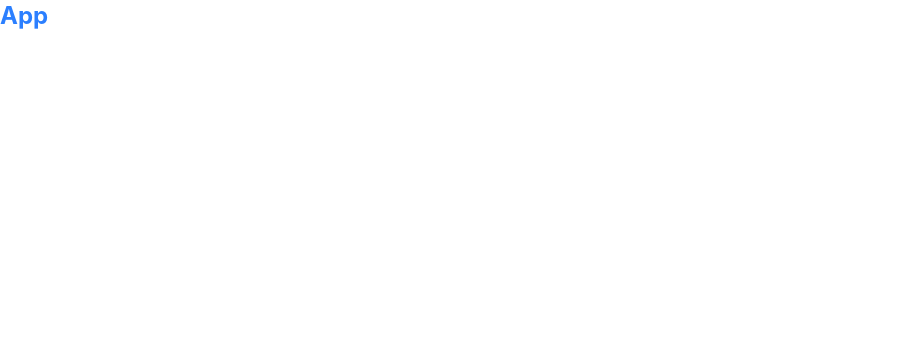
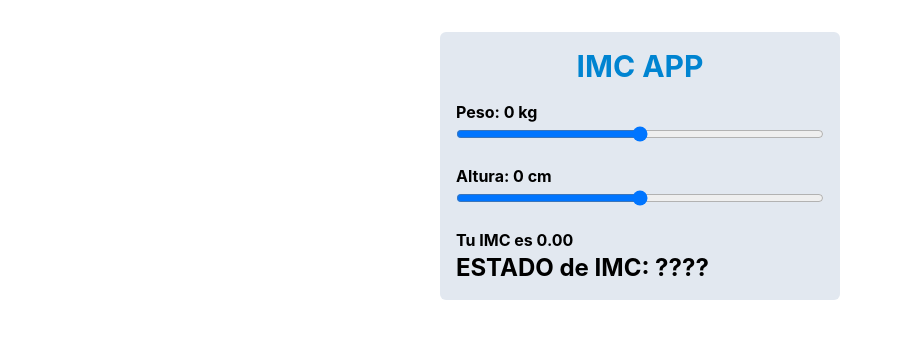
Before and after one commit to victorvzn/bootcamp-frontend-python-g31-jv, a React (Vite) app in the folder semana10/dia01-01-react-imc-app/: page / in a window 1280 px wide. Shown: the top 338 px of the page, without its empty margins (0-902 px from the left). Built offline with nearby package versions, Linux system fonts and the light colour scheme.

Commit message:
semana10, dia01, 01, react imc app

```diff
--- a/semana10/dia01-01-react-imc-app/src/App.jsx
+++ b/semana10/dia01-01-react-imc-app/src/App.jsx
@@ -1,8 +1,32 @@
 const App = () => {
   return (
-    <div>
-      <h1 className="text-2xl font-bold text-blue-500">App</h1>
-    </div>
+    <section className="w-[400px] bg-slate-200 p-4 mt-8 mx-auto rounded-md">
+      <h1 className="text-3xl text-sky-600 text-center font-bold">IMC APP</h1>
+
+      <div className="pt-4">
+        <h3 className="font-bold">Peso: 0 kg</h3>
+        <input
+          type="range"
+          min="50"
+          max="200"
+          className="w-full"
+        />
+      </div>
+
+      <div className="pt-4">
+        <h3 className="font-bold">Altura: 0 cm</h3>
+        <input
+          type="range"
+          min="50"
+          max="200"
+          className="w-full"
+        />
+      </div>
+
+      <p className="font-bold mt-4">Tu IMC es 0.00</p>
+
+      <p className="font-bold text-2xl">ESTADO de IMC: ????</p>
+    </section>
   )
 }
 
```
